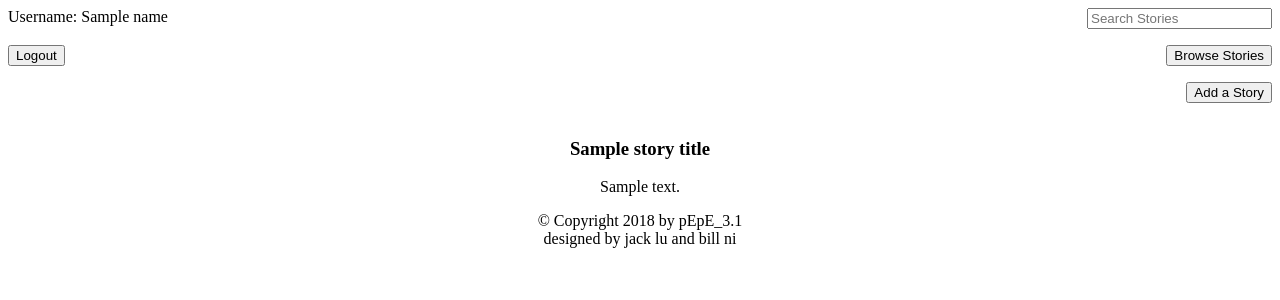
After one commit to JackLu1/pEpE_3.1--LuJ-NiB, a Flask app: template templates/show.html in a window 1280 px wide. The commit adds this page. Shown: the top 300 px of the page. Run offline with Flask 2, Linux system fonts and the light colour scheme; the template is opened without the code that fills it: most values are stand-ins (such as "Sample title", 1, 10 or a date in 2020).

Commit message:
everything finished

```diff
--- a/app.py
+++ b/app.py
@@ -1,4 +1,4 @@
-from flask import Flask, render_template, redirect, url_for, request, session
+from flask import Flask, render_template, redirect, url_for, request, session, flash
 from util import storyreturn, storyedit
 from util import usrctrl
 import os
@@ -11,6 +11,7 @@ app = Flask(__name__);
 # generate secret key
 app.secret_key = os.urandom(32)
 
+userid = None
 
 @app.route("/")
 def root():
@@ -27,14 +28,18 @@ def auth():
     pw = request.form["pass"]
 
     if usr == '' or pw == '':
+        flash('Unsuccessful login, try again')
         return redirect(url_for("landing"))
     # returns boolean value for success of login
     if not usrctrl.login_check(usr, pw):
+        flash('Unsuccessful login, try again')
         return redirect(url_for('landing'))
 
     #logs in the user, redirect to welcome page
     session['user'] = usr
     session['pass'] = pw
+    global userid
+    userid = usrctrl.getID(usr)
     return redirect(url_for('welcome'))
 
 
@@ -50,6 +55,7 @@ def make_user():
     pw = request.form["pass"]
     check = request.form["confirm"]
     if pw != check:
+        flash('Passwords do not match.')
         return redirect(url_for('new'))
     usrctrl.new_user(usr, pw)
     return redirect(url_for('landing'))
@@ -77,19 +83,25 @@ def welcome():
 @app.route("/browse")
 def library():
     '''renders a list of stories'''
+    a = storyreturn.all_stories()
     return render_template("library.html", name=session['user'], stories=storyreturn.all_stories())
 
-# new route, check in edit method if need ot redirect to view method
 @app.route("/edit", methods=["GET", "POST"])
 def edit():
     '''edit page for story'''
-    if "addition" not in list(request.form.keys()):
-        sID = int(request.args["storylink"])
-        story = storyreturn.get(sID)
-        return render_template("storybase.html", title=story[1], name=session['user'], content=story[2], storyID=sID)
-    else:
-        storyedit.edit(int(request.form["storylink"]), request.form["addition"])
-        return render_template("library.html", name=session['user'], stories=storyreturn.all_stories())
+    sID = int(request.args["storylink"])
+
+    # If user has already edited, display full story
+    if usrctrl.check_edited(userid, sID):
+        return redirect(url_for('show', sID=sID))
+
+    story = storyreturn.get(sID)
+    return render_template("storybase.html", title=story[1], name=session['user'], content=story[2], storyID=story[0])
+
+@app.route('/insert', methods=["GET", "POST"])
+def insert_story():
+    storyedit.edit(int(request.form['submit']), request.form["addition"], userid)
+    return render_template("library.html", name=session['user'], stories=storyreturn.all_stories())
 
 
 @app.route("/search")
@@ -101,14 +113,22 @@ def search():
     else:
         return render_template("search.html", name=session['user'], e=False, stories=storyreturn.search(request.args["search"]))
 
+@app.route("/display")
+def show():
+    '''Displays full story'''
+    sID = request.args['sID']
+    info = storyreturn.whole_story(sID)
+    title = info.pop(0)
+    return render_template("show.html", story_title=title, name=session["user"], content=info)
 
 @app.route("/add", methods=["GET", "POST"])
 def add():
     if "addition" in request.form.keys() and "title" in request.form.keys():
         if request.form["addition"] == "" or request.form["title"] == "":
+            flash("Please fill in all fields")
             return render_template("addstory.html", name=session['user'])
         else:
-            storyedit.add(request.form["addition"], request.form["title"])
+            storyedit.add(request.form["addition"], request.form["title"], userid)
             return render_template("library.html", name=session['user'], stories=storyreturn.all_stories())
     else:
         return render_template("addstory.html", name=session['user'])
--- a/devlog.txt
+++ b/devlog.txt
@@ -120,3 +120,8 @@ jackL -- 2018-10-28 02:56
 --------------------------------------------------------------
 Checking login with database user info works
 ==============================================================
+
+jackL -- 2018-10-29 05:06
+--------------------------------------------------------------
+Completed project.
+==============================================================
--- a/templates/addstory.html
+++ b/templates/addstory.html
@@ -75,6 +75,12 @@
 				</form>
 
 			<center>
+    <br><br>
+        {% set msgs = get_flashed_messages() %}
+        {% for each in msgs %}
+            {{each}}<br>
+        {% endfor %}
+    <br><br>
 
 		{% endblock %}
 
--- a/templates/newUser.html
+++ b/templates/newUser.html
@@ -28,5 +28,11 @@ Create New User
         </button>
 
     </form>
+    <br><br>
+        {% set msgs = get_flashed_messages() %}
+        {% for each in msgs %}
+            {{each}}<br>
+        {% endfor %}
+    <br><br>
 </center>
 {% endblock %}
--- /dev/null
+++ b/templates/show.html
@@ -0,0 +1,58 @@
+{% extends "base.html" %}
+
+{% block title %}
+Display
+{% endblock %}
+
+{% block content %}
+<table width="100%" cellspacing="0" cellpadding="0">
+    <tr>
+        <td align="left" valign="top">
+            Username: {{ name }}
+        </td>
+
+        <td align="right" valign="top">
+            <form action="/search" name="query" method="GET">
+                <input type="text" name="search" placeholder="Search Stories">
+            </form>
+        </td>
+    </tr>
+
+    <tr>
+        <td align="left" valign="top">
+            <form action="/logout" name="logout" method="POST">
+                <button type="submit" name="logout">
+                    Logout
+                </button>
+            </form>
+        </td>
+
+        <td align="right" valign="top">
+            <form action="/browse" name="browse">
+                <button type="submit" name="browse">
+                    Browse Stories
+                </button>
+            </form>
+        </td>
+    </tr>
+
+    <tr>
+        <td></td>
+        <td align="right" valign="top">
+            <form action="/add" name="add">
+                <button type="submit" name="addstory">
+                    Add a Story
+                </button>
+            </form>
+        </td>
+    </tr>
+</table>
+<center>
+    <h3>{{story_title}}</h3>
+
+    {% for i in content %}
+    <p>{{i}}</p>
+    {% endfor %}
+
+</center>
+{% endblock %}
--- a/templates/splash.html
+++ b/templates/splash.html
@@ -36,6 +36,10 @@ Login
     </form>
 
     <br><br>
-
+        {% set msgs = get_flashed_messages() %}
+        {% for each in msgs %}
+            {{each}}<br>
+        {% endfor %}
+    <br><br>
 </center>
 {% endblock %}
--- a/templates/storybase.html
+++ b/templates/storybase.html
@@ -64,14 +64,14 @@
 
             <br><br>
 
-            <form action="/edit" name="addition" method="POST">
+            <form action="/insert" name="addition" method="POST">
 
                 <textarea name="addition" placeholder="Addition" rows="10" cols="80"></textarea>
 
                 <br><br>
 
-                <button type="submit" name="storylink" value="{{ storyID }}">
-                    Submit
+                <button type="submit" name="submit" value="{{ storyID }}">
+                    Submit edit
                 </button>
 
             </form>
--- a/util/usrctrl.py
+++ b/util/usrctrl.py
@@ -5,6 +5,17 @@ path = "data/data.db"
 
 # def check_session(session):
 #     '''checks if user in session, avoid crash when returning to page after logout'''
+
+def getID(usr):
+    '''finds a users id'''
+    db = sqlite3.connect(path)
+    c = db.cursor()
+
+    c.execute("SELECT userid FROM users WHERE name=(?)", (usr,))
+    userid = c.fetchone()
+    userid = userid[0]
+    db.close()
+    return userid
 
 def login_check(check_usr, check_pw):
     '''searches database for user matching username'''
@@ -34,3 +45,16 @@ def new_user(usr, pw):
 
     db.commit()
     db.close()
+
+def check_edited(userid, sID):
+    '''checks if usr has already edited story'''
+    db = sqlite3.connect(path)
+    c = db.cursor()
+
+    c.execute("SELECT userid FROM stories WHERE storyid=(?)", (sID,))
+    info = c.fetchall()
+    # see if user has edited in the past
+    for tup in info:
+        if userid in tup:
+            return True
+    return False
```
Also changed, not shown: util/storyedit.py (+8 -4 lines), util/storyreturn.py (+14 -0 lines), README.md, data/data.db.
